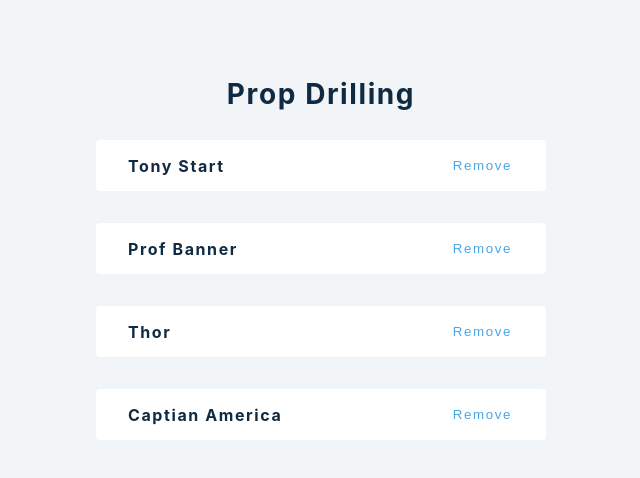
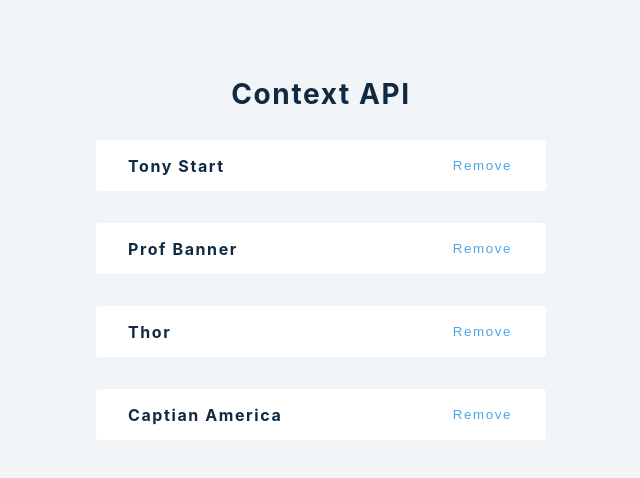
Before and after one commit to sagarva/advance-react, a React (Create React App) app: page / in a window 1280 px wide. Shown: the top 478 px of the page, without its empty margins (319-959 px from the left). Built offline with nearby package versions, Linux system fonts and the light colour scheme.

Commit message:
Prop Drilling Issue Solution using useContext

```diff
--- a/src/App.js
+++ b/src/App.js
@@ -1,5 +1,6 @@
 import React from "react";
-import PropDrilling from "./tutorial/Prop-Drilling";
+import ContextAPI from "./tutorial/Context";
+//import PropDrilling from "./tutorial/Prop-Drilling";
 //import ReactRouterDom from "./tutorial/React-Router/index";
 //import Forms from "./tutorial/Forms";
 //import LearnJSON from "./tutorial/LearnJSON";
@@ -8,7 +9,7 @@
 
 function App() {
   return (<div className="container">
-    <PropDrilling />
+    <ContextAPI />
 
   </div>
   );
--- /dev/null
+++ b/src/tutorial/Context.js
@@ -0,0 +1,45 @@
+import React, { useState, useContext } from 'react';
+import { data } from './data';
+//it will fix our issue that we found with prop drilling that is we have to pass the component through the component treee to acccess it into another component we there a number of components between them.
+// context API, REDUX now redux is used for bigger applications for smaller ones we can use useContext hooks
+
+const PerosmContext = React.createContext();
+//this will return us two components
+// First it will givw us a provider and then a consumer
+
+function ContextAPI() {
+    const [people, newPeople] = useState(data);
+    const removePerson =(id) => {
+        newPeople((people) => {
+            return people.filter((person) => person.id !== id)
+        })
+    }
+    return (
+        <>
+        <section>
+            <h3>Context API</h3>
+            <List people ={people} removePerson={removePerson} />
+        </section>
+        </>
+    )
+}
+
+const List = ({people, removePerson}) =>{
+    return <>
+    {
+        people.map((person) => {
+            return <SinglePerson key={person.id} {...person} removePerson={removePerson}/>
+        })
+    }
+    </>
+}
+
+const SinglePerson =({id, name, removePerson}) => {
+    return <div className='item'>
+        <h4>{name}</h4>
+        <button onClick={() => removePerson(id)} >Remove</button>
+    </div>
+}
+
+
+export default ContextAPI
```
